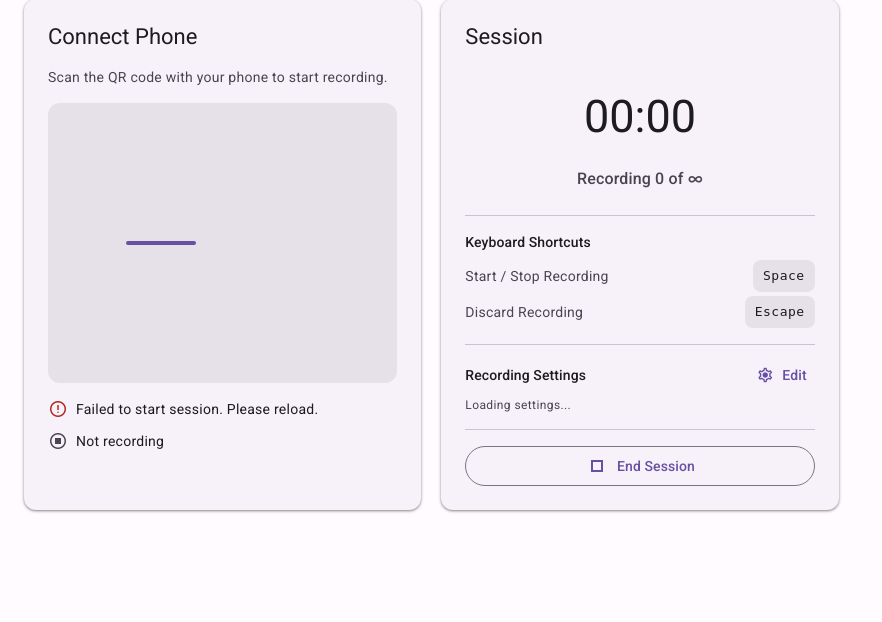
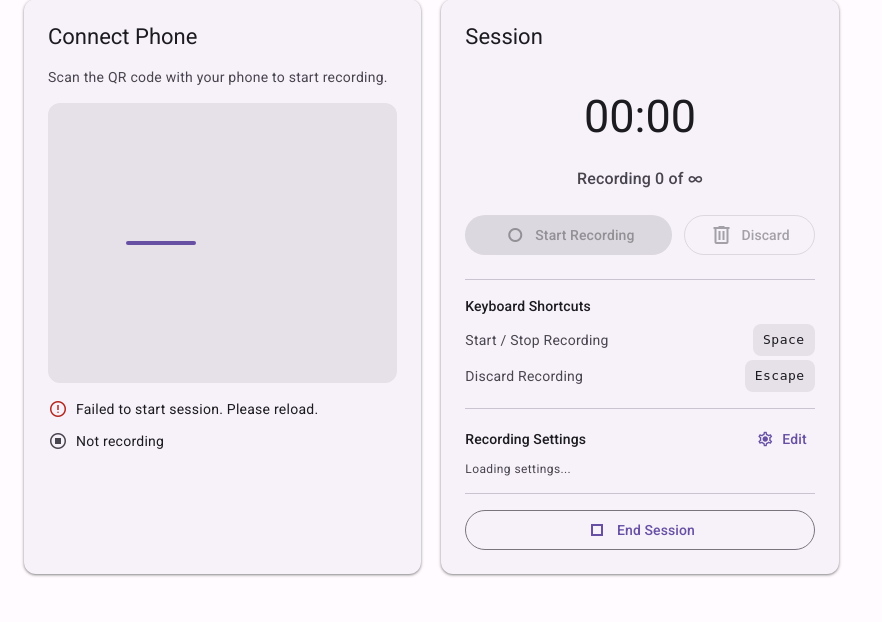
Before and after one commit to tuxisawesome/Video-Production-Manager, a Django app: template templates/recording/record_control.html in a window 1280 px wide. Shown: the part 178-800 px from the top of the page, without its empty margins (0-882 px from the left). Run offline with Django 4.2, Linux system fonts and the light colour scheme; the template is opened without the code that fills it, so the values that code supplies are empty.

Commit message:
Add buttons

```diff
--- a/static/js/websocket-control.js
+++ b/static/js/websocket-control.js
@@ -21,6 +21,9 @@ const dom = {
     settingsSummary: document.querySelector('#settings-summary'),
     keybindStartStop: document.querySelector('#keybind-start-stop'),
     keybindDiscard:  document.querySelector('#keybind-discard'),
+    btnStartStop:    document.querySelector('#btn-start-stop'),
+    btnStartStopLabel: document.querySelector('#btn-start-stop-label'),
+    btnDiscard:      document.querySelector('#btn-discard'),
 };
 
 // ---------------------------------------------------------------------------
@@ -168,6 +171,25 @@ function updateKeybindLabels() {
     }
     if (dom.keybindDiscard) {
         dom.keybindDiscard.textContent = formatKeyName(keybinds.discard_key);
+    }
+}
+
+function updateControlButtons() {
+    if (!dom.btnStartStop) return;
+
+    dom.btnStartStop.disabled = !isPhoneConnected;
+    dom.btnDiscard.disabled = !isPhoneConnected || !isRecording;
+
+    if (isRecording) {
+        dom.btnStartStopLabel.textContent = 'Stop Recording';
+        dom.btnStartStop.querySelector('.material-symbols-outlined').textContent = 'stop';
+        dom.btnStartStop.className = 'md-button-filled';
+        dom.btnStartStop.style.cssText = 'flex:1; justify-content:center; background:var(--md-sys-color-error); color:var(--md-sys-color-on-error);';
+    } else {
+        dom.btnStartStopLabel.textContent = 'Start Recording';
+        dom.btnStartStop.querySelector('.material-symbols-outlined').textContent = 'fiber_manual_record';
+        dom.btnStartStop.className = 'md-button-filled';
+        dom.btnStartStop.style.cssText = 'flex:1; justify-content:center;';
     }
 }
 
@@ -331,6 +353,7 @@ function handleStatusUpdate(status, data) {
         default:
             console.warn('[WS] Unknown status:', status, data);
     }
+    updateControlButtons();
 }
 
 // ---------------------------------------------------------------------------
@@ -525,6 +548,28 @@ document.addEventListener('keydown', onKeyDown);
 
 window.addEventListener('beforeunload', cleanup);
 
+// Control button click handlers.
+if (dom.btnStartStop) {
+    dom.btnStartStop.addEventListener('click', () => {
+        if (!isPhoneConnected) return;
+        if (isRecording) {
+            wsSend({ type: 'stop_recording' });
+        } else {
+            wsSend({ type: 'start_recording', data: recordingSettings });
+        }
+    });
+}
+if (dom.btnDiscard) {
+    dom.btnDiscard.addEventListener('click', () => {
+        if (!isPhoneConnected || !isRecording) return;
+        wsSend({ type: 'discard_recording' });
+    });
+}
+
+// Ensure the page has focus so keyboard shortcuts work (Safari fix).
+document.body.setAttribute('tabindex', '-1');
+document.body.focus();
+
 // Fetch preferences and start session in parallel.
 fetchKeybinds();
 fetchRecordingSettings();
--- a/templates/recording/record_control.html
+++ b/templates/recording/record_control.html
@@ -69,6 +69,18 @@
         </span>
       </div>
 
+      {# Control buttons #}
+      <div id="control-buttons" style="display:flex; gap:12px; justify-content:center; margin-bottom:24px;">
+        <button id="btn-start-stop" class="md-button-filled" style="flex:1; justify-content:center;" disabled>
+          <span class="material-symbols-outlined">fiber_manual_record</span>
+          <span id="btn-start-stop-label">Start Recording</span>
+        </button>
+        <button id="btn-discard" class="md-button-outlined" style="justify-content:center;" disabled>
+          <span class="material-symbols-outlined">delete</span>
+          Discard
+        </button>
+      </div>
+
       <hr class="md-divider" style="margin-bottom:16px;">
 
       {# Keybind hints #}
```
